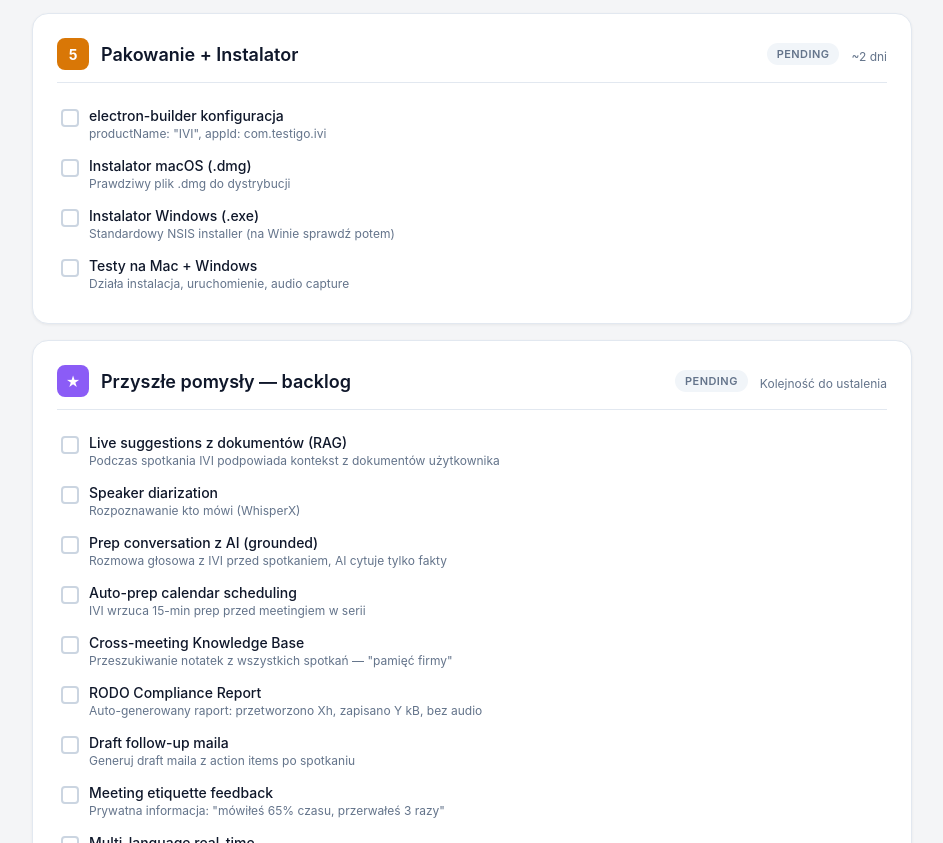
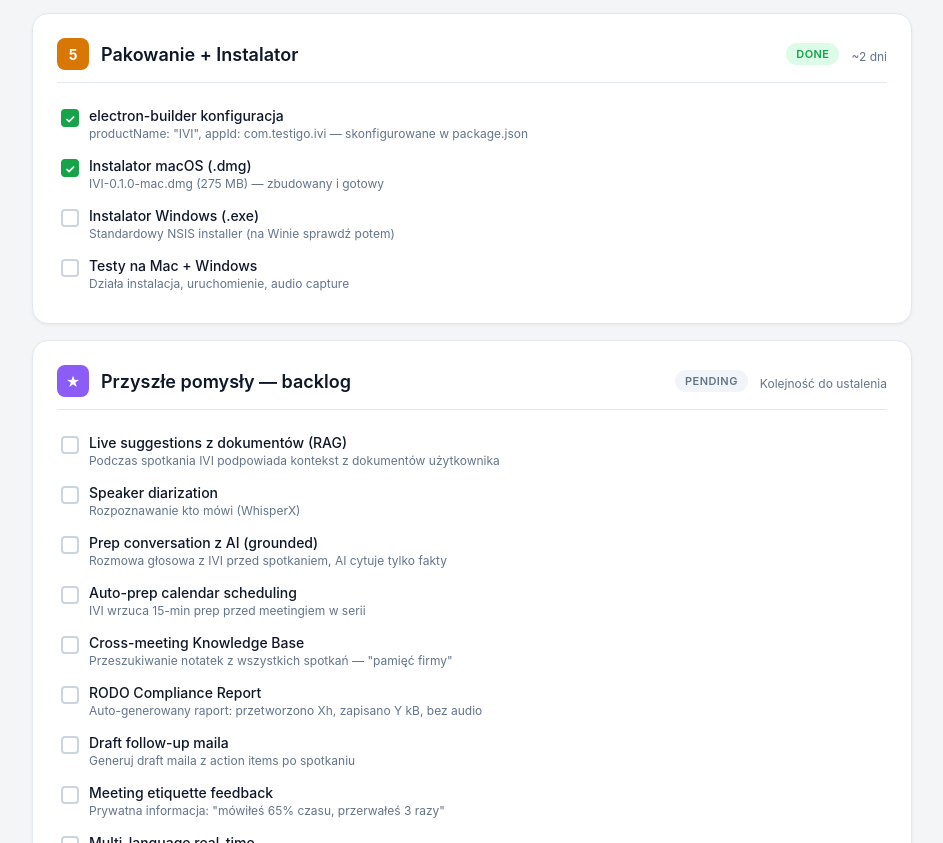
Before and after one commit to renata89/IVI, an Electron app: page IVI-ROADMAP.html in a window 1280 px wide. Shown: the part 2199-3042 px from the top of the page, without its empty margins (168-1111 px from the left). Drawn offline with Linux system fonts and the light colour scheme.

Commit message:
Update roadmap: Phase 5 marked as DONE ✅

```diff
--- a/IVI-ROADMAP.html
+++ b/IVI-ROADMAP.html
@@ -425,21 +425,21 @@
     <div class="phase-header">
       <div class="phase-num p5">5</div>
       <div class="phase-title">Pakowanie + Instalator</div>
-      <span class="phase-status pending">PENDING</span>
+      <span class="phase-status done">DONE</span>
       <span class="phase-days">~2 dni</span>
     </div>
     <div class="task">
-      <div class="task-checkbox"></div>
+      <div class="task-checkbox done"></div>
       <div class="task-content">
         <div class="task-title">electron-builder konfiguracja</div>
-        <div class="task-desc">productName: "IVI", appId: com.testigo.ivi</div>
+        <div class="task-desc">productName: "IVI", appId: com.testigo.ivi — skonfigurowane w package.json</div>
       </div>
     </div>
     <div class="task">
-      <div class="task-checkbox"></div>
+      <div class="task-checkbox done"></div>
       <div class="task-content">
         <div class="task-title">Instalator macOS (.dmg)</div>
-        <div class="task-desc">Prawdziwy plik .dmg do dystrybucji</div>
+        <div class="task-desc">IVI-0.1.0-mac.dmg (275 MB) — zbudowany i gotowy</div>
       </div>
     </div>
     <div class="task">
```
